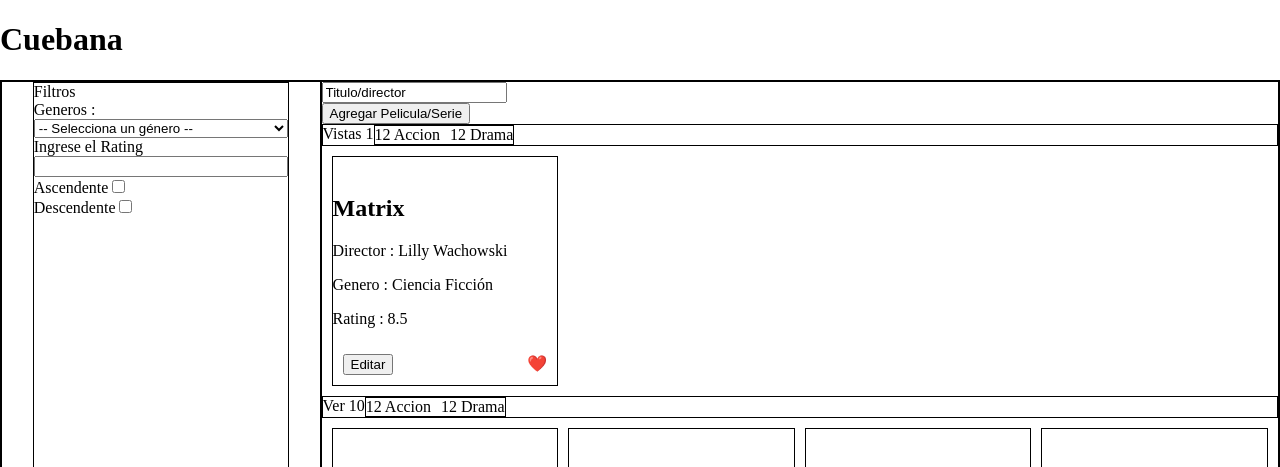
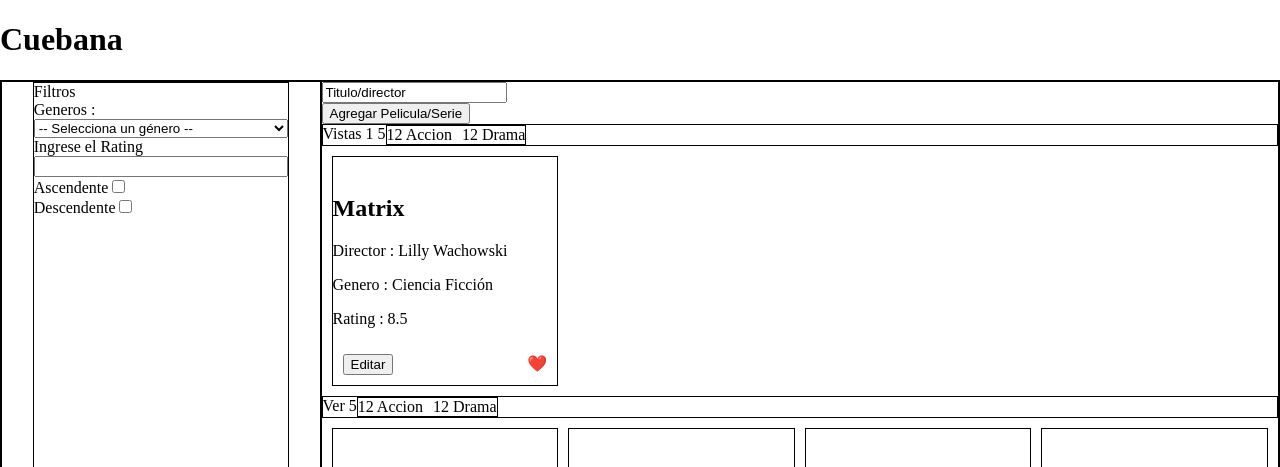
Before and after one commit to Diiegorios46/-1proyect-react-PWA, a React (Vite) app in the folder proyectReact/: page / in a window 1280 px wide. Shown: the top 467 px of the page. Built offline with nearby package versions, Linux system fonts and the light colour scheme.

Commit message:
contadorGenero

```diff
--- a/proyectReact/src/Constant/bd.jsx
+++ b/proyectReact/src/Constant/bd.jsx
@@ -1,3 +1,23 @@
+
+export const generos = [
+  { genero: "Acción" },
+  { genero: "Aventura" },
+  { genero: "Animación" },
+  { genero: "Ciencia Ficción" },
+  { genero: "Comedia" },
+  { genero: "Crimen" },
+  { genero: "Documental" },
+  { genero: "Drama" },
+  { genero: "Fantasía" },
+  { genero: "Histórico" },
+  { genero: "Musical" },
+  { genero: "Misterio" },
+  { genero: "Romance" },
+  { genero: "Suspenso" },
+  { genero: "Terror" },
+  { genero: "Infantil" },
+  { genero: "Deporte" }
+];
 
 
 export const ArrayPelisSeries = [
--- a/proyectReact/src/pages/Home/Home.jsx
+++ b/proyectReact/src/pages/Home/Home.jsx
@@ -1,7 +1,7 @@
 import Styles from "./Home.module.css";
 import Card from "../../Components/Cards/Card";
 import EstadoVisto from "../../Components/EstadoVisto/EstadoVisto";
-import {ArrayPelisSeries } from '../../Constant/bd';
+import {ArrayPelisSeries , generos } from '../../Constant/bd';
 import { useState } from "react";
 
 
@@ -30,7 +30,15 @@ const Home = () => {
     }
 
     const contarGeneros = () => {
-
+        let contador = 0;
+        arrayModPelis.map((prev) => {
+            generos.map((prev2) => {
+                if (prev.genero == prev2.genero) {
+                    contador++
+                }
+            })
+        })
+        return contador
     }
 
 
@@ -115,7 +123,7 @@ const Home = () => {
 
                 {/* ver */}
                 <div>
-                    <EstadoVisto estado={"Ver"} CantTiposGenero={"10"}/>
+                    <EstadoVisto estado={"Ver"} CantTiposGenero={contarGeneros()} />
                 </div>
 
                 <div className={Styles.container_cards}>
```
